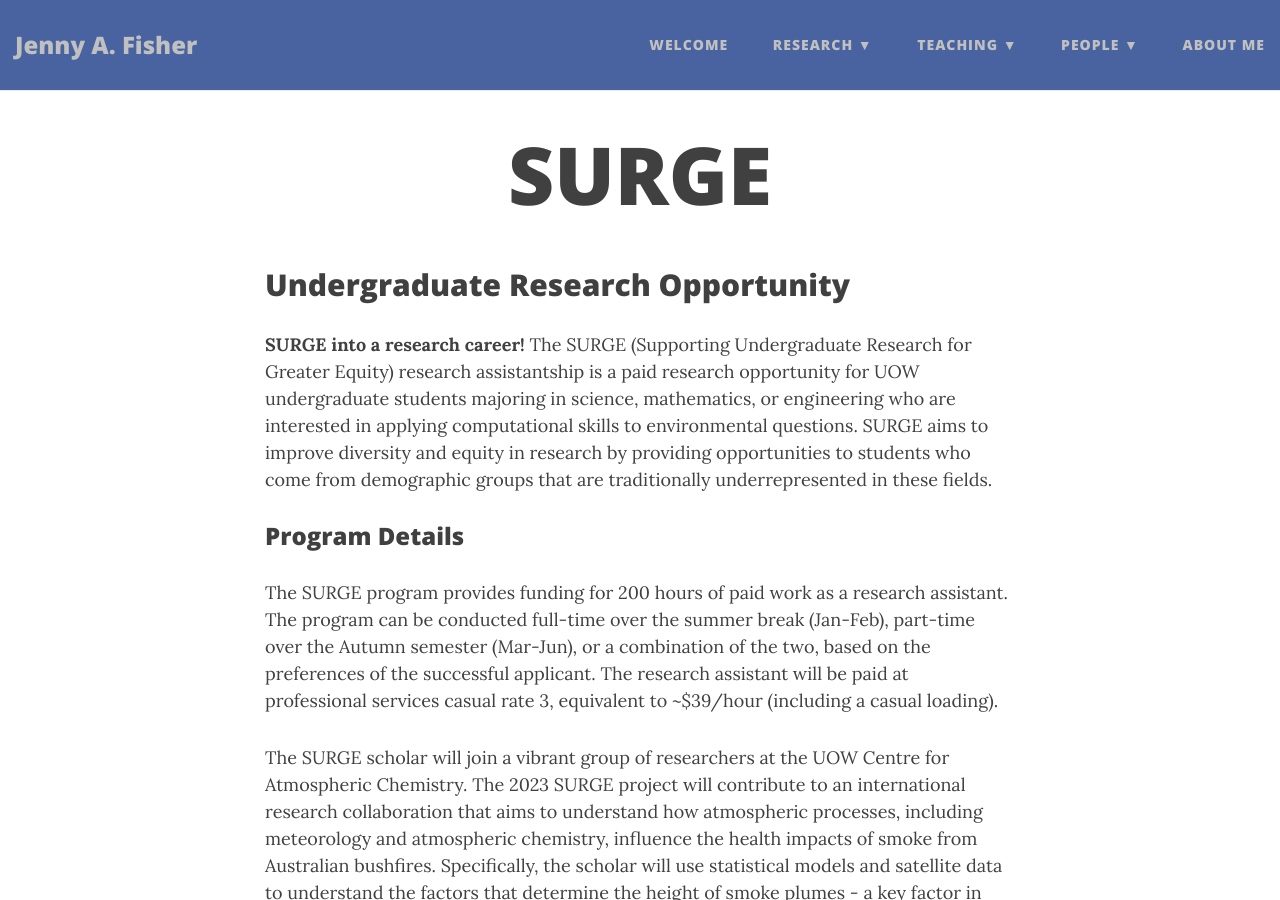
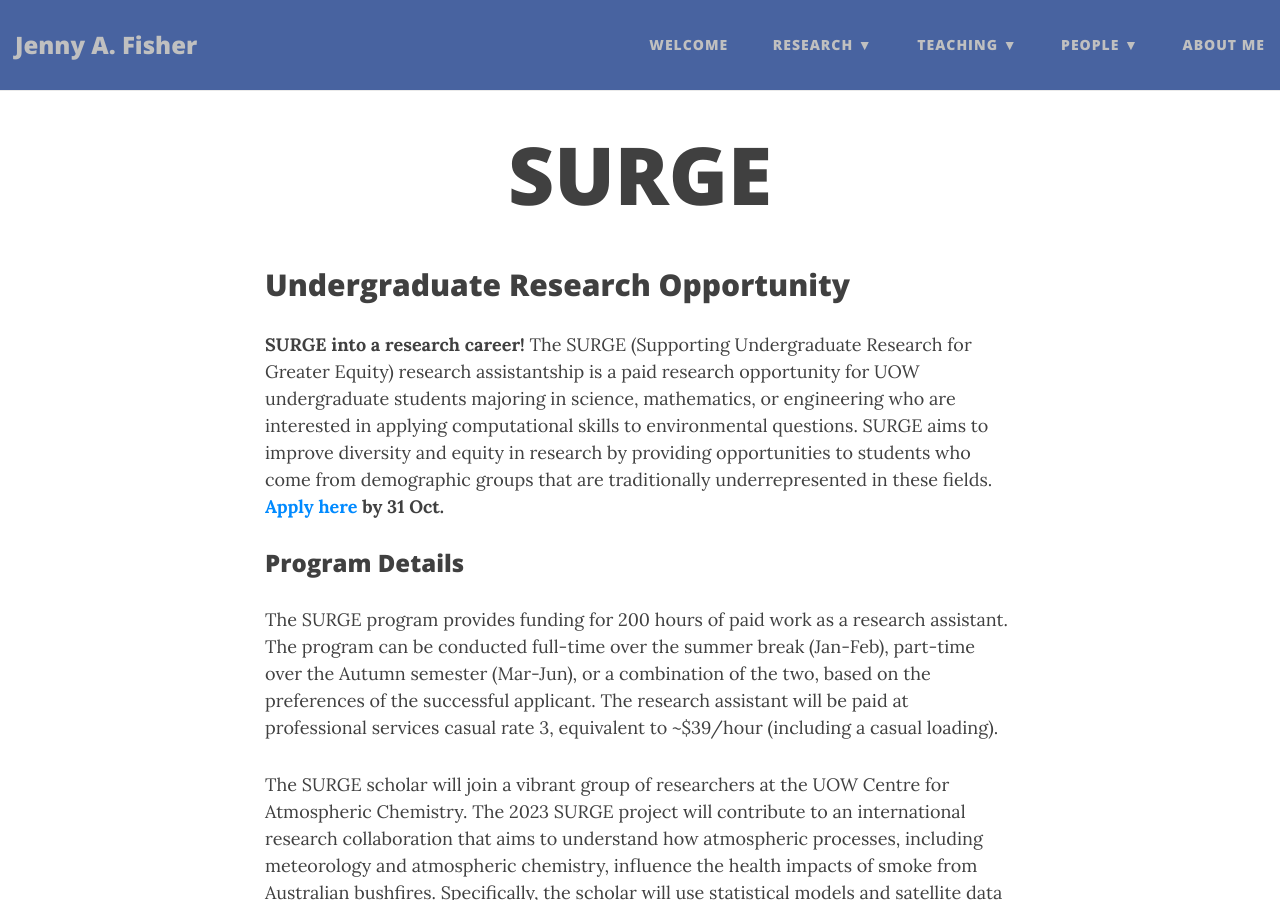
Before and after one commit to jennyfisher/jennyfisher.github.io, a Jekyll site: the page built from surge.md, in a window 1280 px wide and 900 px high. Built offline with Jekyll 4.4.1, drawn with Linux system fonts in a browser that asks for light colours; nearby versions of some CDN libraries; some of the changed text lies outside the part shown.

Commit message:
Add application form links

```diff
--- a/surge.md
+++ b/surge.md
@@ -5,7 +5,7 @@ title: SURGE
 
 ## Undergraduate Research Opportunity
 
-**SURGE into a research career!** The SURGE (Supporting Undergraduate Research for Greater Equity) research assistantship is a paid research opportunity for UOW undergraduate students majoring in science, mathematics, or engineering who are interested in applying computational skills to environmental questions. SURGE aims to improve diversity and equity in research by providing opportunities to students who come from demographic groups that are traditionally underrepresented in these fields.
+**SURGE into a research career!** The SURGE (Supporting Undergraduate Research for Greater Equity) research assistantship is a paid research opportunity for UOW undergraduate students majoring in science, mathematics, or engineering who are interested in applying computational skills to environmental questions. SURGE aims to improve diversity and equity in research by providing opportunities to students who come from demographic groups that are traditionally underrepresented in these fields. [**Apply here**](https://forms.gle/vt5AHgZjkebQbniNA) **by 31 Oct.**
 
 ### Program Details
 The SURGE program provides funding for 200 hours of paid work as a research assistant. The program can be conducted full-time over the summer break (Jan-Feb), part-time over the Autumn semester (Mar-Jun), or a combination of the two, based on the preferences of the successful applicant. The research assistant will be paid at professional services casual rate 3, equivalent to ~$39/hour (including a casual loading).
```
Also changed, not shown: other parts of surge.md (+1 -1 lines).
